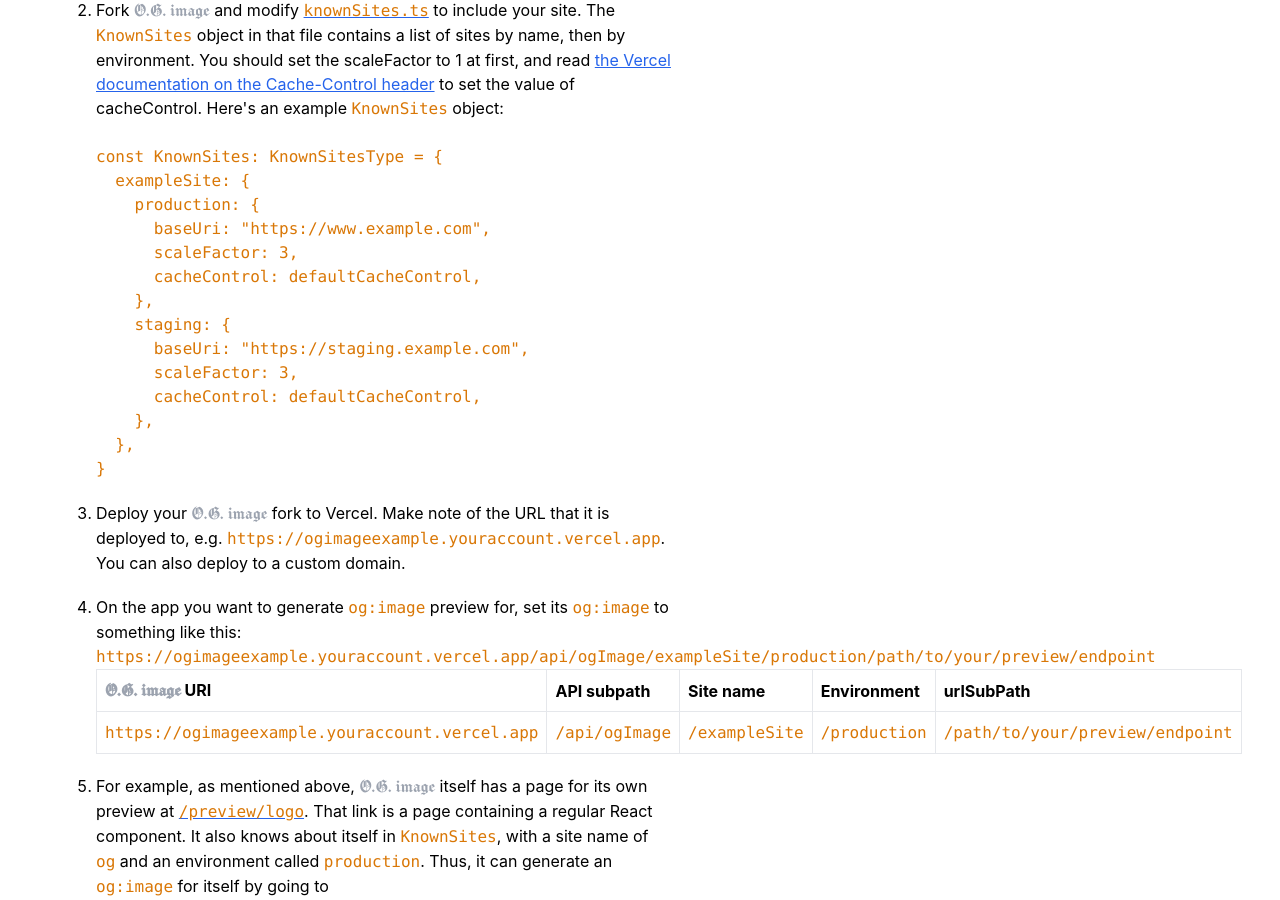
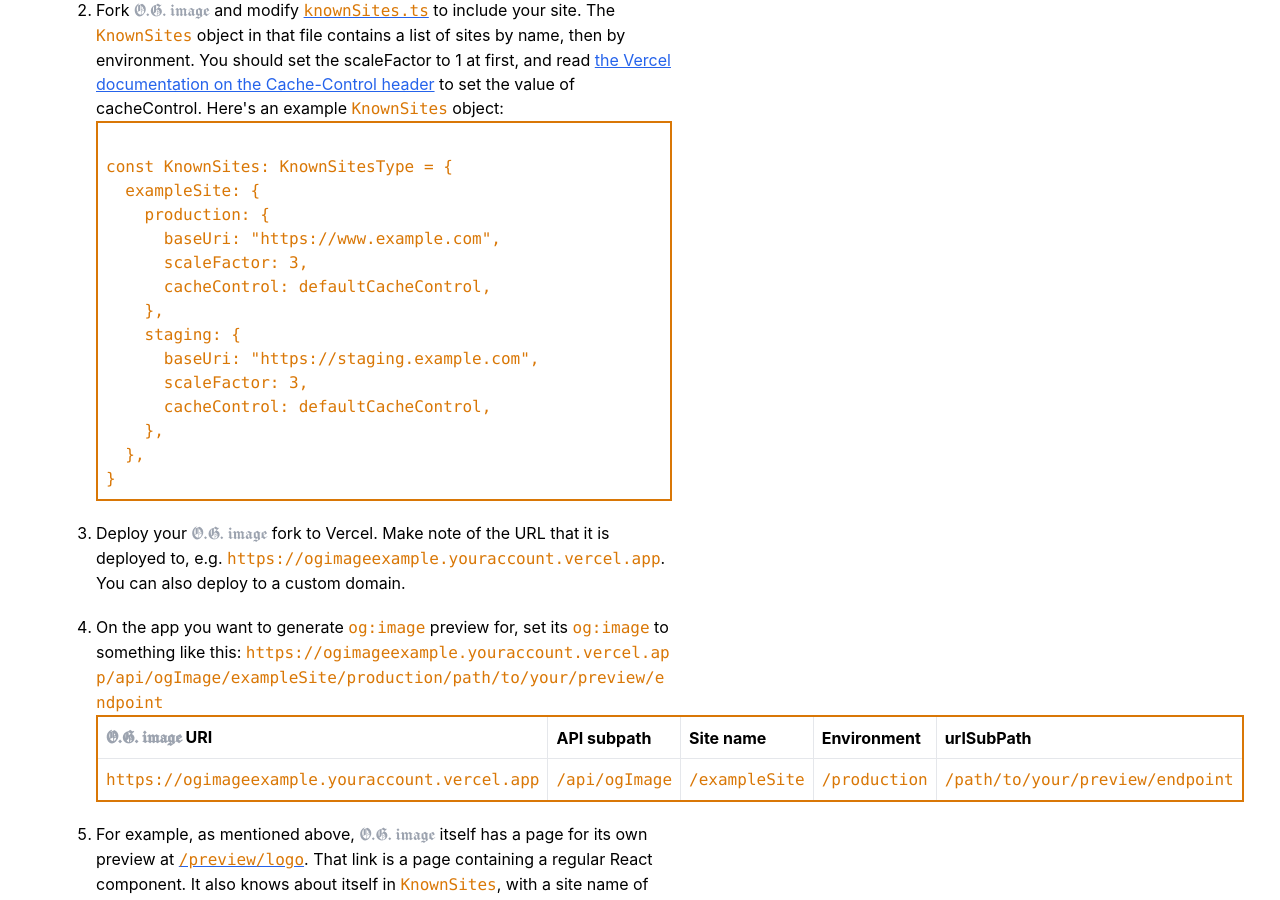
Before and after one commit to mrled/ogimage, a Next.js app: page /howto in a window 1280 px wide. Shown: the part 300-1200 px from the top of the page. Built offline with nearby package versions, Linux system fonts and the light colour scheme.

Commit message:
Put borders around horizontally scrollable elements
Hiding the fucking scrollbars is such fucking bullshit

```diff
--- a/components/code.tsx
+++ b/components/code.tsx
@@ -10,7 +10,7 @@ export function InlineCode({ children }: CodePropsType) {
 export function CodeBlock({ children }: CodePropsType) {
   return (
     <pre
-      className={`font-mono ${codeFontColor} whitespace-pre overflow-scroll`}
+      className={`border-2 border-yellow-600 p-2 font-mono ${codeFontColor} whitespace-pre overflow-scroll`}
     >
       <code className="">{children}</code>
     </pre>
--- a/components/ogImageUrlTable.tsx
+++ b/components/ogImageUrlTable.tsx
@@ -18,8 +18,8 @@ export function OgImageUrlTable({
   const rowClasses = "";
   const cellClasses = "border m-2 p-2";
   return (
-    <div className="overflow-scroll lg:overflow-visible">
-      <table className="p-4">
+    <div className="overflow-scroll lg:overflow-visible ">
+      <table className="p-4 border-2 border-yellow-600">
         <tr className={rowClasses}>
           <th className={cellClasses}>
             <OgImage /> URI
--- a/pages/howto.tsx
+++ b/pages/howto.tsx
@@ -72,17 +72,21 @@ export default function Home() {
             <li className={liClasses}>
               Deploy your <OgImage /> fork to Vercel. Make note of the URL that
               it is deployed to, e.g.{" "}
-              <InlineCode>{exampleOgImageBaseUri}</InlineCode>. You can also
-              deploy to a custom domain.
+              <span className="break-all">
+                <InlineCode>{exampleOgImageBaseUri}</InlineCode>
+              </span>
+              . You can also deploy to a custom domain.
             </li>
             <li className={liClasses}>
               On the app you want to generate <InlineCode>og:image</InlineCode>{" "}
               preview for, set its <InlineCode>og:image</InlineCode> to
               something like this:{" "}
+              <span className="break-all">
                 <InlineCode>
                   {exampleOgImageBaseUri}
                   /api/ogImage/exampleSite/production/path/to/your/preview/endpoint
                 </InlineCode>
+              </span>
               <OgImageUrlTable
                 ogImageUri={exampleOgImageBaseUri}
                 siteName="exampleSite"
@@ -102,7 +106,9 @@ export default function Home() {
               with a site name of <InlineCode>og</InlineCode> and an environment
               called <InlineCode>production</InlineCode>. Thus, it can generate
               an <InlineCode>og:image</InlineCode> for itself by going to{" "}
+              <span className="break-all">
                 <ExternalLink href="https://ogimage.micahrl.com/api/ogImage/og/production/preview/logo" />
+              </span>
               .
               <OgImageUrlTable
                 ogImageUri="https://ogimage.micahrl.com"
@@ -131,7 +137,9 @@ export default function Home() {
               </ExternalLink>
               . Since biblemunger is known to <OgImage />, it can set an{" "}
               <InlineCode>og:image</InlineCode> tag to{" "}
+              <span className="break-all">
                 <ExternalLink href="https://ogimage.micahrl.com/api/ogImage/biblemunger/production/preview/munge/wine/whiteclaws/49-5-18" />
+              </span>
               , which looks like this in tabular form:
               <OgImageUrlTable
                 ogImageUri="https://ogimage.micahrl.com"
```
Lines whose indentation alone changed are shown as unchanged.
